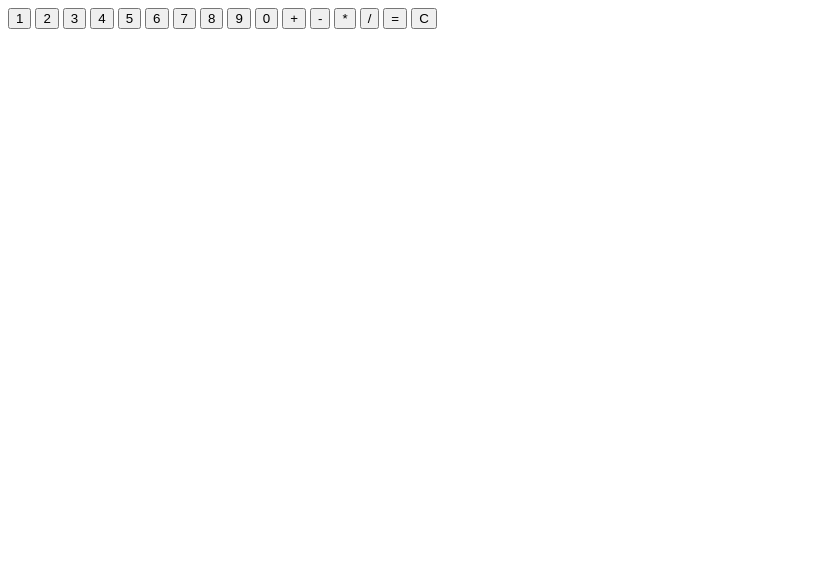
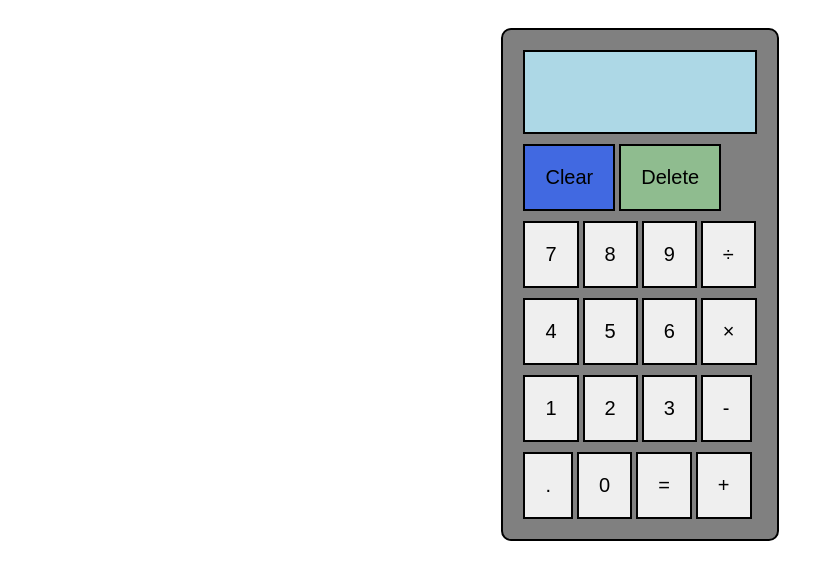
Before and after one commit to lamooon/calculator, a plain HTML site: page index.html in a window 1280 px wide. Shown: the whole page, without its empty margins (0-834 px from the left). Drawn offline with Linux system fonts and the light colour scheme.

Commit message:
Initial CSS styling done

```diff
--- a/index.html
+++ b/index.html
@@ -7,24 +7,50 @@
 </head>
 <body>
 
-    <button class="one">1</button>
-    <button class="two">2</button>
-    <button class="three">3</button>
-    <button class="four">4</button>
-    <button class="five">5</button>
-    <button class="six">6</button>
-    <button class="seven">7</button>
-    <button class="eight">8</button>
-    <button class="nine">9</button>
-    <button class="zero">0</button>
+    <div class="container">
+        <div class="screen"></div>
+        <div class="row">
+            <button class="clear">Clear</button>
+            <button class="delete">Delete</button>
+        </div>
 
-    <button class="add">+</button>
-    <button class="subtract">-</button>
-    <button class="multiply">*</button>
-    <button class="divide">/</button>
+        <div class="row">
+            <button class="seven">7</button>
+            <button class="eight">8</button>
+            <button class="nine">9</button>
+            <button class="divide">÷</button>
+        </div>
 
-    <button class="equals">=</button>
-    <button class="clear">C</button>
+        <div class="row">
+            <button class="four">4</button>
+            <button class="five">5</button>
+            <button class="six">6</button>
+            <button class="multiply">×</button>
+        </div>
+
+        <div class="row">
+            <button class="one">1</button>
+            <button class="two">2</button>
+            <button class="three">3</button>
+            <button class="subtract">-</button>
+        </div>
+
+        <div class="row">
+            <button class="decimal">.</button>
+            <button class="zero">0</button>
+            <button class="equals">=</button>
+            <button class="add">+</button>
+        </div>
+
+
+
+
+
+
+
+
+
+    </div>
     <script src="script.js"></script>
 </body>
 </html>
--- a/style.css
+++ b/style.css
@@ -0,0 +1,41 @@
+body {
+    box-sizing: border-box;
+    display: flex;
+    flex-direction: column;
+    justify-content: center;
+    align-items: center;
+}
+
+button {
+    padding: 20px;
+    font-size: 20px;
+    border: 2px black solid;
+}
+
+.container {
+
+    background-color: gray;
+    margin: 20px;
+    padding: 20px;
+    border-radius: 10px;
+    border: 2px solid black;
+}
+
+.screen {
+    min-height: 80px;
+    background-color: lightblue;
+    font-size: 40px;
+    border: 2px solid black;
+}
+
+.row {
+    margin-top: 10px;
+}
+
+.clear {
+    background-color: royalblue;
+}
+
+.delete {
+    background-color: darkseagreen;
+}
```
